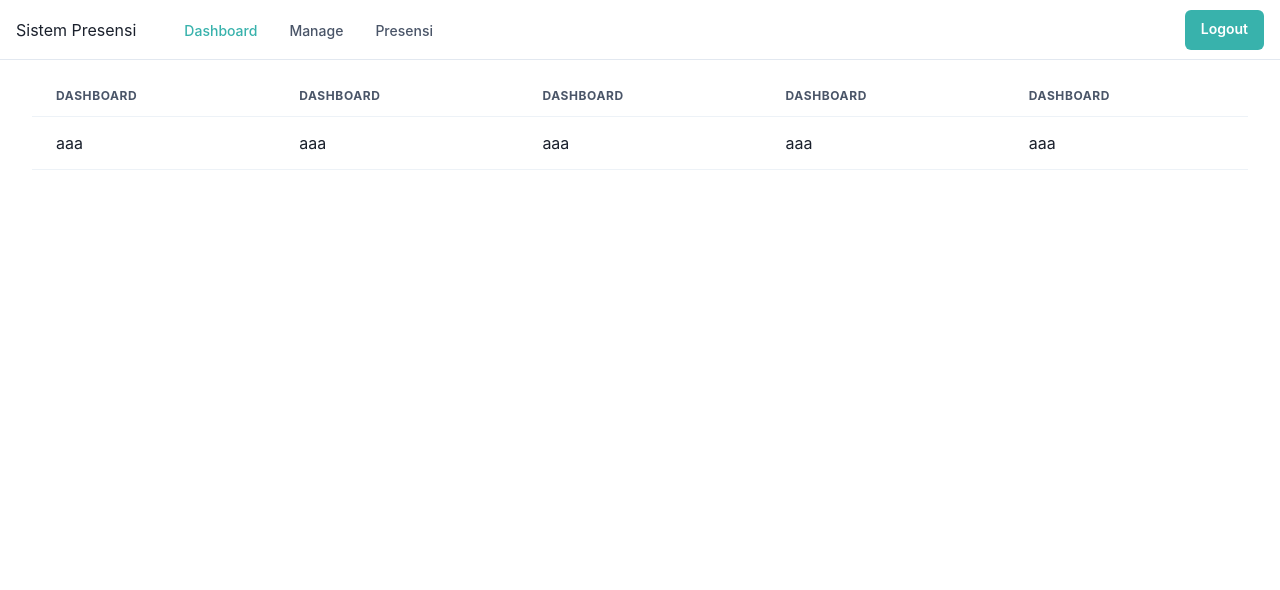
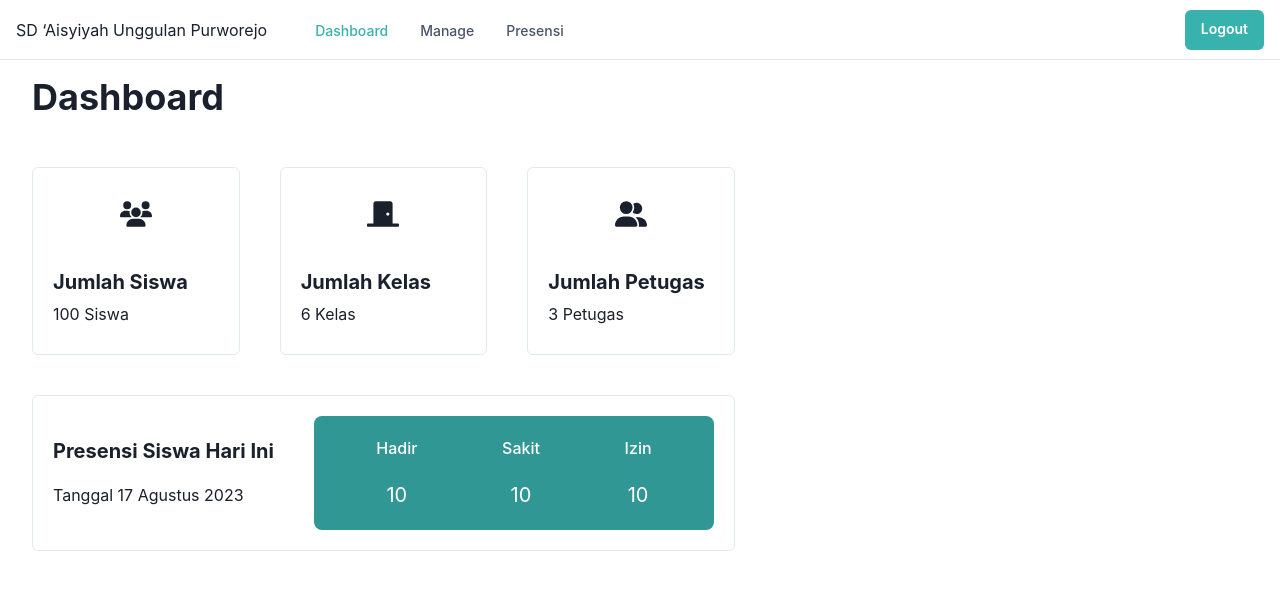
Before and after one commit to alkhusnaindra/sistem-presensi, a Next.js app: page /admin/dashboard in a window 1280 px wide. Shown: the top 590 px of the page. Built offline with nearby package versions, Linux system fonts and the light colour scheme.

Commit message:
menambahkan tampilan dashboard

```diff
--- a/package.json
+++ b/package.json
@@ -23,7 +23,8 @@
     "jwt-decode": "^4.0.0",
     "next": "14.2.5",
     "react": "^18",
-    "react-dom": "^18"
+    "react-dom": "^18",
+    "react-icons": "^5.2.1"
   },
   "devDependencies": {
     "eslint": "^8",
--- a/src/components/SidebarDashboard.jsx
+++ b/src/components/SidebarDashboard.jsx
@@ -58,7 +58,7 @@ export default function SidebarDashboard({ children }) {
             fontFamily={"heading"}
             color={useColorModeValue("gray.800", "white")}
           >
-            Sistem Presensi
+            SD ‘Aisyiyah Unggulan Purworejo
           </Text>
 
           <Flex display={{ base: "none", md: "flex" }} ml={10}>
@@ -120,11 +120,7 @@ const DesktopNav = () => {
                 }
                 fontSize={"sm"}
                 fontWeight={500}
-                color={
-                  isActive(navItem.href)
-                    ? "teal.400"
-                    : linkColor
-                }
+                color={isActive(navItem.href) ? "teal.400" : linkColor}
                 _hover={{
                   textDecoration: "none",
                   color: linkHoverColor,
--- a/src/pages/admin/dashboard/index.jsx
+++ b/src/pages/admin/dashboard/index.jsx
@@ -1,32 +1,150 @@
 import SidebarDashboard from "@/components/SidebarDashboard";
-import { Table, TableContainer, Tbody, Td, Th, Thead, Tr } from "@chakra-ui/react";
+import {
+  Heading,
+  Card,
+  CardBody,
+  Stack,
+  Text,
+  Flex,
+  Box,
+  SimpleGrid,
+} from "@chakra-ui/react";
 import React from "react";
+import { FaUsers, FaUserGroup } from "react-icons/fa6";
+import { FaDoorClosed } from "react-icons/fa";
 
 const Dashboard = () => {
   return (
     <SidebarDashboard>
-      <TableContainer  w={"100%"}>
-        <Table>
-          <Thead>
-            <Tr>
-              <Th>Dashboard</Th>
-              <Th>Dashboard</Th>
-              <Th>Dashboard</Th>
-              <Th>Dashboard</Th>
-              <Th>Dashboard</Th>
-            </Tr>
-          </Thead>
-          <Tbody>
-            <Tr>
-              <Td>aaa</Td>
-              <Td>aaa</Td>
-              <Td>aaa</Td>
-              <Td>aaa</Td>
-              <Td>aaa</Td>
-            </Tr>
-          </Tbody>
-        </Table>
-      </TableContainer>
+      <Flex flexDirection="column" gap={10}>
+        <Heading>Dashboard</Heading>
+        <SimpleGrid columns={{ base: 1, md: 2, lg: 3 }} spacing={10} mt={2}>
+          <Card
+            overflow="hidden"
+            variant="outline"
+            _hover={{ borderColor: "teal.100" }}
+          >
+            <Box
+              display="flex"
+              flexDirection="column"
+              alignItems="center"
+              justifyContent="center"
+              mt="10px"
+              p={5}
+            >
+              <FaUsers size="2em" />
+            </Box>
+            <Stack>
+              <CardBody>
+                <Heading size="md">Jumlah Siswa</Heading>
+                <Text py={2}>100 Siswa</Text>
+              </CardBody>
+            </Stack>
+          </Card>
+          <Card
+            overflow="hidden"
+            variant="outline"
+            _hover={{ borderColor: "teal.100" }}
+          >
+            <Box
+              display="flex"
+              flexDirection="column"
+              alignItems="center"
+              justifyContent="center"
+              mt="10px"
+              p={5}
+            >
+              <FaDoorClosed size="2em" />
+            </Box>
+            <Stack>
+              <CardBody>
+                <Heading size="md">Jumlah Kelas</Heading>
+                <Text py={2}>6 Kelas</Text>
+              </CardBody>
+            </Stack>
+          </Card>
+          <Card
+            overflow="hidden"
+            variant="outline"
+            _hover={{ borderColor: "teal.100" }}
+          >
+            <Box
+              display="flex"
+              flexDirection="column"
+              alignItems="center"
+              justifyContent="center"
+              mt="10px"
+              p={5}
+            >
+              <FaUserGroup size="2em" />
+            </Box>
+            <Stack>
+              <CardBody>
+                <Heading size="md">Jumlah Petugas</Heading>
+                <Text py={2}>3 Petugas</Text>
+              </CardBody>
+            </Stack>
+          </Card>
+        </SimpleGrid>
+
+        {/* review absensi */}
+        <Card
+          overflow="hidden"
+          width={{ base: "100%" }}
+          variant="outline"
+          _hover={{ borderColor: "teal.100" }}
+        >
+          <Stack>
+            <CardBody>
+              <Flex
+                flexDirection={{ base: "column", md: "row" }}
+                gap={10}
+                alignItems="center"
+                justifyContent={"space-between"}
+              >
+                <Box>
+                  <Heading size="md">Presensi Siswa Hari Ini</Heading>
+                  <Text mt={5}>Tanggal 17 Agustus 2023</Text>
+                </Box>
+                <Flex
+                  flexDirection="row"
+                  alignItems="center"
+                  width="400px"
+                  justifyContent="space-around"
+                  bg="teal.500"
+                  p={5}
+                  rounded="lg"
+                >
+                  <Flex flexDirection="column" alignItems="center" gap={5}>
+                    <Text fontWeight={500} color="white">
+                      Hadir
+                    </Text>
+                    <Text color="white" fontSize="20px">
+                      10
+                    </Text>
+                  </Flex>
+                  <Flex flexDirection="column" alignItems="center" gap={5}>
+                    <Text fontWeight={500} color="white">
+                      Sakit
+                    </Text>
+                    <Text color="white" fontSize="20px">
+                      10
+                    </Text>
+                  </Flex>
+                  <Flex flexDirection="column" alignItems="center" gap={5}>
+                    <Text fontWeight={500} color="white">
+                      Izin
+                    </Text>
+                    <Text color="white" fontSize="20px">
+                      10
+                    </Text>
+                  </Flex>
+                </Flex>
+              </Flex>
+            </CardBody>
+          </Stack>
+        </Card>
+      </Flex>
     </SidebarDashboard>
   );
 };
--- a/src/pages/presensi/index.jsx
+++ b/src/pages/presensi/index.jsx
@@ -22,7 +22,7 @@ const ScanPresensi = () => {
         scanner.clear();
         setScanResult(null);
         scanner.render(success, error);
-      }, 2000); // Adjust the delay as necessary
+      }, 2000);
     };
 
     const error = (err) => {
```
Also changed, not shown: src/pages/admin/login/index.jsx (+82 -70 lines), 1 other file (tests, documents, lock files or other folders).
